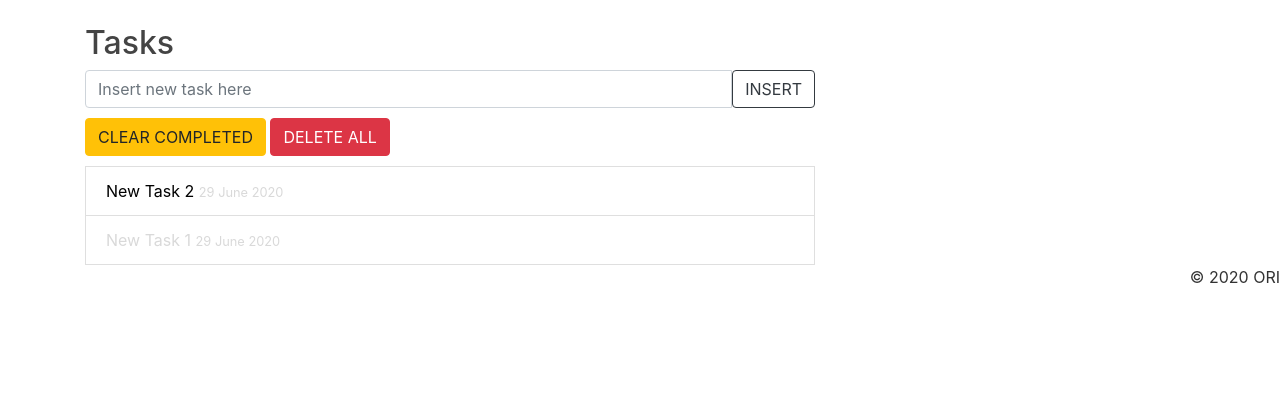
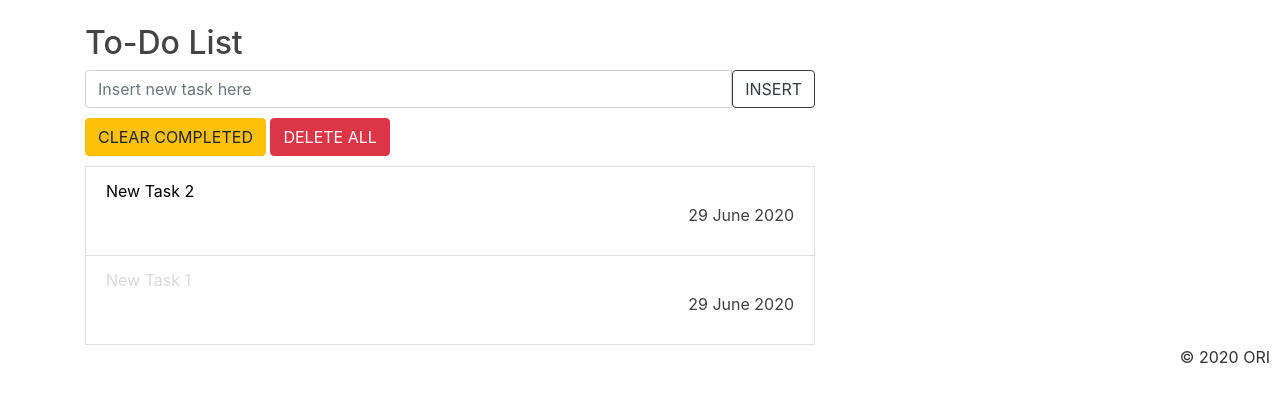
Before and after one commit to thmtiffany/ORI, a Django app: page /todolist/ in a window 1280 px wide. Shown: the part 56-458 px from the top of the page. Run offline with Django 3.2, Linux system fonts and the light colour scheme; data comes from the database, SQL or seed files in the repository; both versions use the stored data as it was after the commit; some libraries are stand-ins or nearby versions.

Commit message:
modified todolist

```diff
--- a/about/templates/about/about.html
+++ b/about/templates/about/about.html
@@ -29,12 +29,12 @@
 
   <div class="about-body">
     <h2>About Creators</h2>
-    <p>Founded in Singapore over the summer of the year 2020 by two aspiring coders. *__* </p>
+    <p>Founded in Singapore over the summer of the year 2020 by two aspiring coders *__* </p>
   </div>
 
   <div class="about-body">
-    <h2>Contact US</h2>
-    <p>Drop us an email at ***@gmail.com for any enquiries.</p>
+    <h2>Contact Us</h2>
+    <p>Drop us an email at ori@gmail.com for any enquiries.</p>
   </div>
 </body>
 
--- a/home/static/home/main.css
+++ b/home/static/home/main.css
@@ -92,11 +92,11 @@ a.article-title:hover {
 .home-header {
   height: 100%;
   text-align: center;
-  margin-bottom: 100px;
+  margin-bottom: 60px;
 }
 
 .home-header h1{
-  margin: 60px;
+  margin: 50px;
 }
 
 .home-header h2{
@@ -106,10 +106,12 @@ a.article-title:hover {
 
 .home-main {
   height: 100%;
-  margin-bottom: 40px;
+  margin-bottom: 20px;
   text-align: center;
 }
 
 .base-bottom{
   text-align: right;
+  margin-right: 10px;
+  margin-bottom: 10px;
 }
--- a/home/templates/home/base.html
+++ b/home/templates/home/base.html
@@ -35,7 +35,10 @@
 		          <div class="dropdown-divider"></div>
 		          <a class="dropdown-item" href="{% url 'resources-create' %}">Create Post</a>
 		        </div>
-		      </li>
+           </li>
+          <li class="nav-item dropdown">
+  		        <a class="nav-item nav-link" href="/todolist">To-Do List</a>
+  		      </li>
 		      {% endif %}
 	        </div>
 	        <!-- Navbar Right Side -->
--- a/home/templates/home/home.html
+++ b/home/templates/home/home.html
@@ -32,8 +32,7 @@
 			<p>Share your findings and any important notes with your team.</p>
 		</div>
 		<div class="home-main">
-			<h4>
-				<span style="color:#247ba0">Get started by signing up with your email address today!</span></h4>
+			<h4>Get started by signing up with your email address today!</h4>
 			<a href="{% url 'register' %}"><button type="button" class="btn btn-outline-dark">Register now</button></a>
 		</div>
 	</main>
--- a/todolist/forms.py
+++ b/todolist/forms.py
@@ -1,9 +1,7 @@
 from django import forms
-
 
 class TodoListForm(forms.Form):
     text = forms.CharField(max_length=100,
     widget = forms.TextInput(
     attrs={'class': 'form-control', 'placeholder': 'Insert new task here', 'aria-label':
-    'Todo', 'aria-describedby': 'add-btn'}
-    ))
+    'Todo', 'aria-describedby': 'add-btn'}))
--- a/todolist/static/todolist/main.css
+++ b/todolist/static/todolist/main.css
@@ -5,9 +5,10 @@ a {
 .btn-group {
   margin-top: 10px;
   margin-bottom: 10px;
+  align-items: center;
 }
 
-.todolist-list small {
+.todolist-list p {
   align: right;
-  color: #d9d9d9;
+  color: #404040;
 }
--- a/todolist/templates/todolist/todolist.html
+++ b/todolist/templates/todolist/todolist.html
@@ -5,7 +5,7 @@
 
 <title>ORI | To-Do List</title>
 
-<h2>Tasks</h2>
+<h2>To-Do List</h2>
 
 <form action="{% url 'add'%}" method="POST" role="form">
 	{% csrf_token %}
@@ -32,10 +32,10 @@
 	{% for task in todo_list %}
 	{% if task.complete %}
 	<li class="list-group-item task-completed" style="color:#d9d9d9">{{ task.text }}
-		<small>{{ task.submission_date|date:'d F Y' }}</small></li>
+		<p style="text-align:right">{{ task.submission_date|date:'d F Y' }}</p></li>
 	{% else %}
 	<a href="{% url 'complete' task.id %}"><li class="list-group-item">{{ task.text }}</a>
-		<small>{{ task.submission_date|date:'d F Y' }}</small>
+		<p style="text-align:right">{{ task.submission_date|date:'d F Y' }}</p>
 	{% endif %}
 	{% endfor %}
 </div>
```
Also changed, not shown: db.sqlite3, todolist/migrations/0004_auto_20200629_0851.py (added), todolist/migrations/0005_auto_20200629_0855.py (added).
